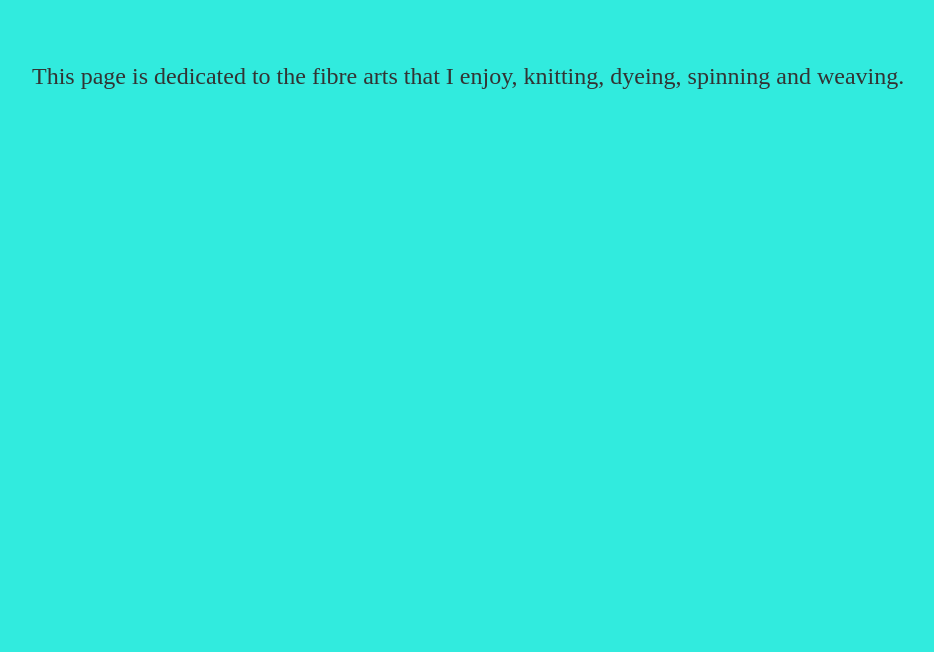
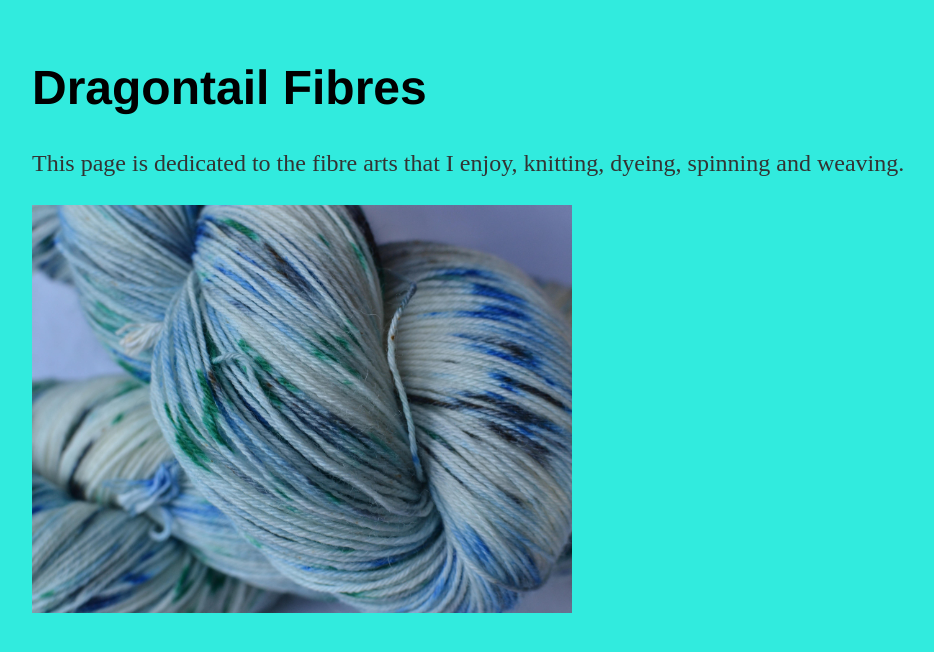
Before and after one commit to earlycorby/earlycorby.github.io, a Jekyll site: the page challenge/DragontailFibres.html, which Jekyll copies as it is, in a window 1280 px wide. Shown: the top 652 px of the page, without its empty margins (160-1094 px from the left). Built offline with Jekyll 4.4.1, drawn with Linux system fonts in a browser that asks for light colours.

Commit message:
added photo

```diff
--- a/challenge/DragontailFibres.html
+++ b/challenge/DragontailFibres.html
@@ -7,6 +7,8 @@
     <title>Dragontail Fibres</title>
 </head>
 <body>
+    <h1>Dragontail Fibres</h1>
 <p>This page is dedicated to the fibre arts that I enjoy, knitting, dyeing, spinning and weaving.</p>
+    <div><img src="/images/deconstructed waterfall yarn.png" alt="Speckled yarn" /></div>
 </body>
 </html>
```
Also changed, not shown: images/deconstructed waterfall yarn.png (added), images/disco yarn.png (added), images/green handspun.jpg (added), images/handdyed green.jpg (added), images/handdyed handspun.jpg (added), images/handspun sweater.jpg (added), images/ocean sunset.png (added), images/shetland shawl.jpg (added), images/sweater.jpg (added).
